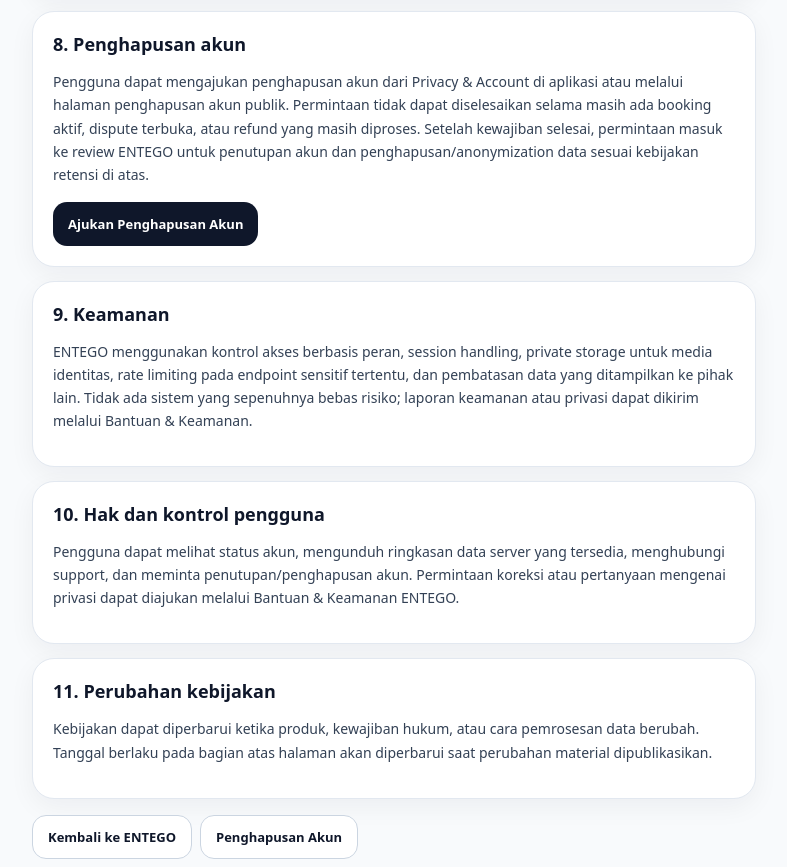
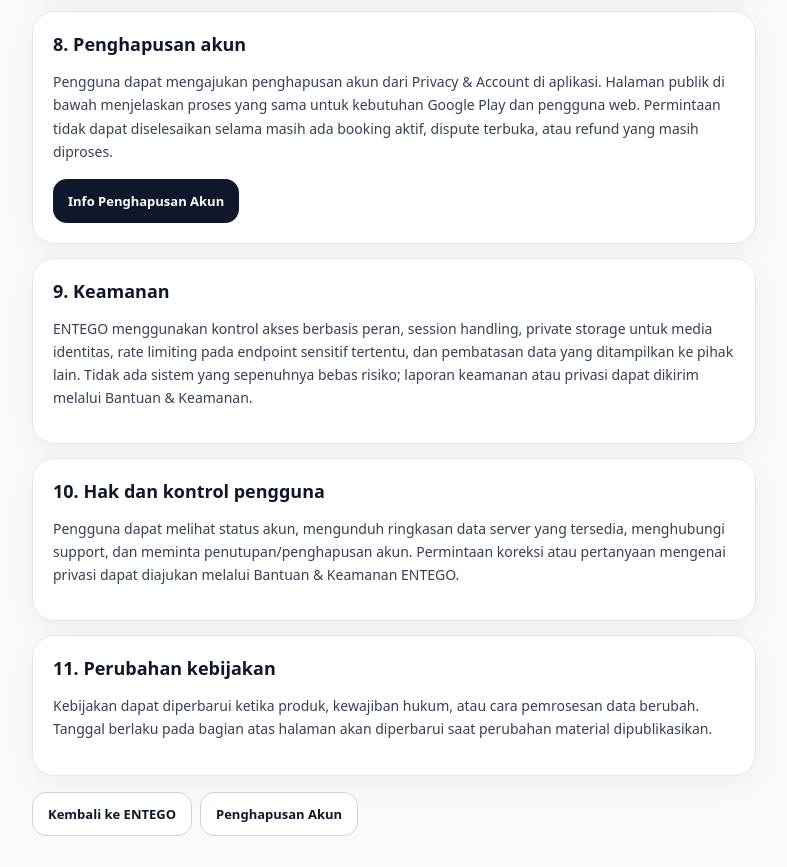
Before and after one commit to ardarawk-cloud/Entego-PWA, a website: page public/privacy.html in a window 1280 px wide. Shown: the part 1834-2701 px from the top of the page, without its empty margins (246-1033 px from the left). Drawn offline with Linux system fonts and the light colour scheme.

Commit message:
fix(play): point privacy policy to public removal resource

```diff
--- a/public/privacy.html
+++ b/public/privacy.html
@@ -23,11 +23,11 @@
 <section class="card"><h2>5. Tujuan pemrosesan</h2><ul><li>Menyediakan akun, marketplace, pencarian, booking, chat, pembayaran, support, ulasan, dan fungsi Mitra.</li><li>Memverifikasi identitas dan kelayakan payout pada fitur yang memerlukannya.</li><li>Menjaga keamanan akun, mencegah fraud/penyalahgunaan, menyelesaikan dispute dan refund, serta menjaga audit trail operasional.</li><li>Memenuhi kewajiban hukum, akuntansi, keamanan, dan perlindungan pengguna yang berlaku.</li></ul></section>
 <section class="card"><h2>6. Pembagian data</h2><p>Data dibagikan hanya sejauh diperlukan untuk menjalankan layanan, misalnya kepada penyedia pembayaran, infrastruktur hosting/storage, atau pihak transaksi yang memang perlu menerima detail pelaksanaan event. ENTEGO tidak menjual status Verified/KYC, rating, atau review. Data identitas pribadi tidak dimaksudkan untuk menjadi data publik.</p></section>
 <section class="card"><h2>7. Penyimpanan dan retensi</h2><p>ENTEGO menyimpan data selama akun aktif dan selama masih diperlukan untuk menyediakan layanan. Ketika penutupan/penghapusan akun disetujui, data profil yang tidak lagi diperlukan ditargetkan untuk dihapus atau dianonimkan. Catatan tertentu dapat dipertahankan bila masih diperlukan untuk transaksi, refund, dispute, pencegahan fraud, audit, akuntansi, keamanan, atau kewajiban hukum. Dokumen KYC dan catatan transaksi tidak boleh dihapus secara otomatis ketika masih ada kewajiban aktif.</p></section>
-<section class="card"><h2>8. Penghapusan akun</h2><p>Pengguna dapat mengajukan penghapusan akun dari Privacy & Account di aplikasi atau melalui halaman penghapusan akun publik. Permintaan tidak dapat diselesaikan selama masih ada booking aktif, dispute terbuka, atau refund yang masih diproses. Setelah kewajiban selesai, permintaan masuk ke review ENTEGO untuk penutupan akun dan penghapusan/anonymization data sesuai kebijakan retensi di atas.</p><div class="links"><a class="btn" href="/delete-account.html">Ajukan Penghapusan Akun</a></div></section>
+<section class="card"><h2>8. Penghapusan akun</h2><p>Pengguna dapat mengajukan penghapusan akun dari Privacy & Account di aplikasi. Halaman publik di bawah menjelaskan proses yang sama untuk kebutuhan Google Play dan pengguna web. Permintaan tidak dapat diselesaikan selama masih ada booking aktif, dispute terbuka, atau refund yang masih diproses.</p><div class="links"><a class="btn" href="/account-removal.html">Info Penghapusan Akun</a></div></section>
 <section class="card"><h2>9. Keamanan</h2><p>ENTEGO menggunakan kontrol akses berbasis peran, session handling, private storage untuk media identitas, rate limiting pada endpoint sensitif tertentu, dan pembatasan data yang ditampilkan ke pihak lain. Tidak ada sistem yang sepenuhnya bebas risiko; laporan keamanan atau privasi dapat dikirim melalui Bantuan & Keamanan.</p></section>
 <section class="card"><h2>10. Hak dan kontrol pengguna</h2><p>Pengguna dapat melihat status akun, mengunduh ringkasan data server yang tersedia, menghubungi support, dan meminta penutupan/penghapusan akun. Permintaan koreksi atau pertanyaan mengenai privasi dapat diajukan melalui Bantuan & Keamanan ENTEGO.</p></section>
 <section class="card"><h2>11. Perubahan kebijakan</h2><p>Kebijakan dapat diperbarui ketika produk, kewajiban hukum, atau cara pemrosesan data berubah. Tanggal berlaku pada bagian atas halaman akan diperbarui saat perubahan material dipublikasikan.</p></section>
-<div class="links"><a class="btn soft" href="/">Kembali ke ENTEGO</a><a class="btn soft" href="/delete-account.html">Penghapusan Akun</a></div>
+<div class="links"><a class="btn soft" href="/">Kembali ke ENTEGO</a><a class="btn soft" href="/account-removal.html">Penghapusan Akun</a></div>
 </main>
 </body>
 </html>
```
